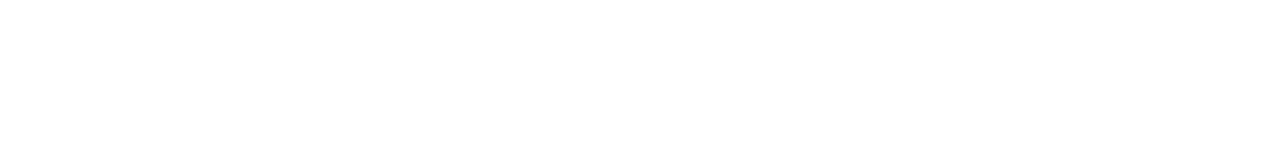
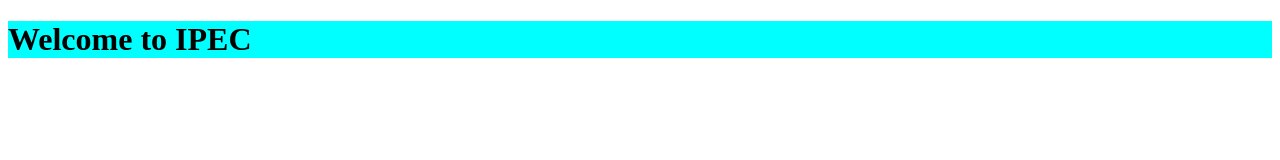
Before and after one commit to edunetmastertrainer/ipecdemo, a plain HTML site: page index.html in a window 1280 px wide. Drawn offline with Linux system fonts and the light colour scheme.

Commit message:
added new h1

```diff
--- a/index.html
+++ b/index.html
@@ -6,6 +6,6 @@
   <title>Document</title>
 </head>
 <body>
-
+  <h1 style="background-color: aqua;">Welcome to IPEC</h1>
 </body>
 </html>
```
